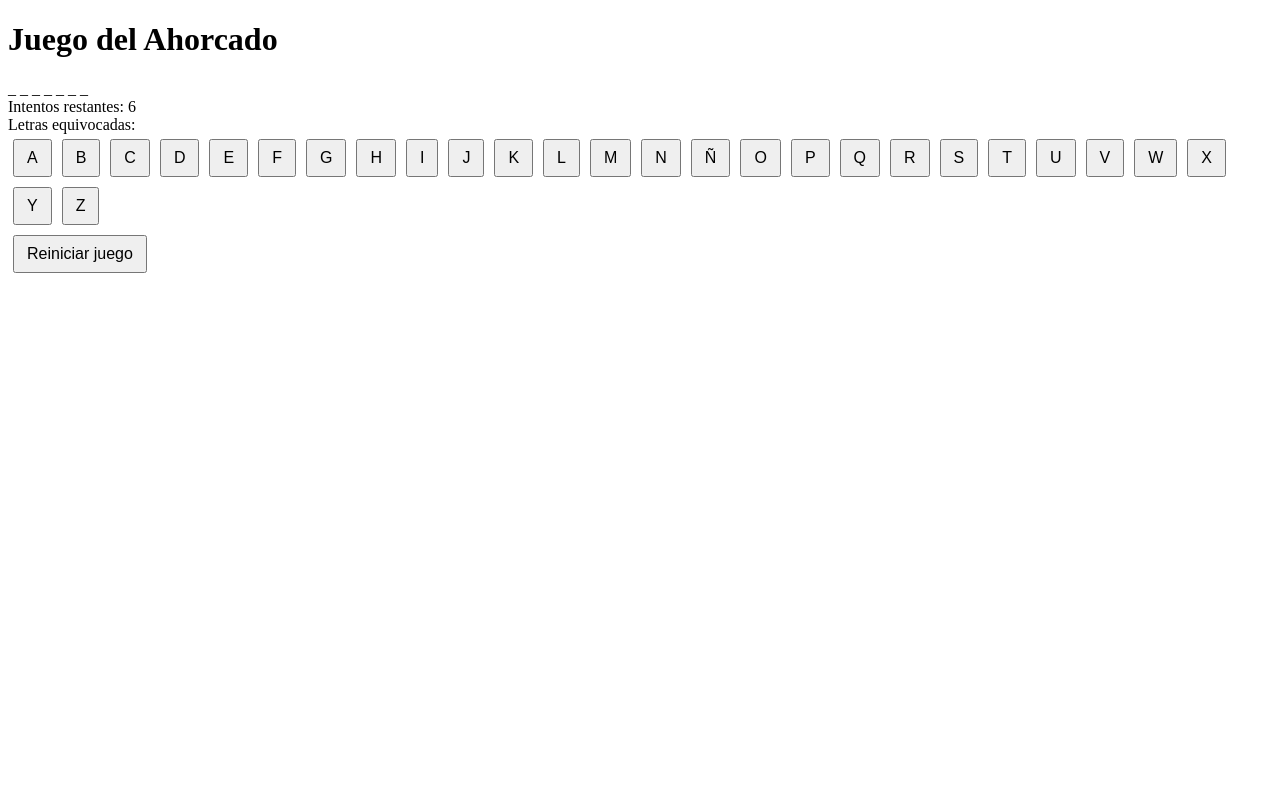
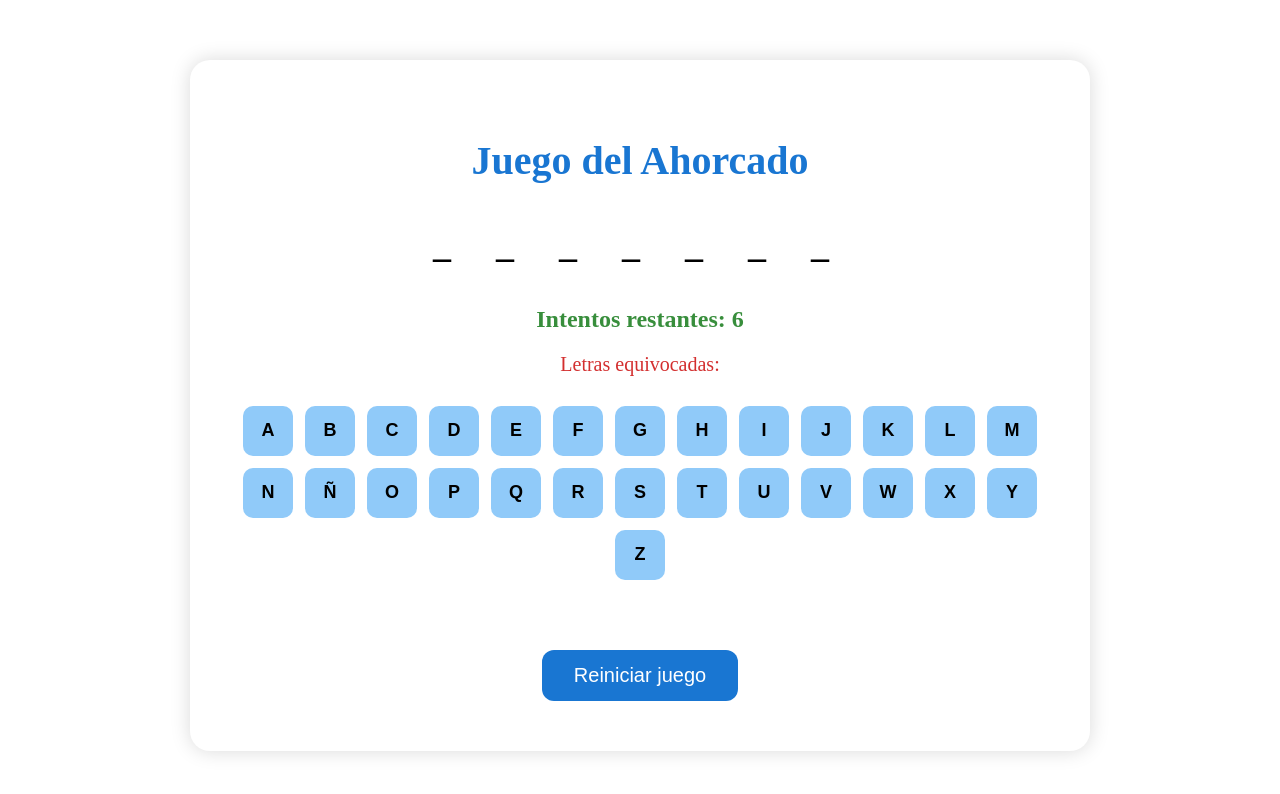
Before and after one commit to Lau230595/PW2-lab, an Angular app in the folder Lab09/hangman-game/: page / in a window 1280 px wide. Shown: the top 794 px of the page. Built offline with nearby package versions, Linux system fonts and the light colour scheme.

Commit message:
Cambiando la interfaz del HTML

```diff
--- a/Lab09/hangman-game/src/app/game/game.css
+++ b/Lab09/hangman-game/src/app/game/game.css
@@ -1,13 +1,98 @@
-button {
-  margin: 5px;
-  padding: 8px 12px;
-  font-size: 16px;
+body {
+  font-family: 'Segoe UI', Tahoma, Geneva, Verdana, sans-serif;
+  background: white;
+  margin: 0;
+  padding: 0;
+  color: #333;
 }
 
-h2 {
-  margin-bottom: 20px;
+.container {
+  max-width: 800px;
+  margin: 60px auto;
+  background-color: #ffffff;
+  padding: 50px;
+  border-radius: 20px;
+  box-shadow: 0 0 20px rgba(0,0,0,0.15);
+  text-align: center;
 }
 
-p {
+h1 {
+  font-size: 40px;
+  margin-bottom: 30px;
+  color: #1976d2;
+}
+
+.word-display {
+  font-size: 36px;
+  letter-spacing: 18px;
+  font-weight: bold;
+  margin: 40px 0;
+  color: #000;
+}
+
+.remaining {
+  font-size: 24px;
+  font-weight: bold;
+  margin-bottom: 20px;
+  color: #388e3c;
+}
+
+.wrong-letters {
+  font-size: 20px;
+  color: #d32f2f;
+  margin-bottom: 30px;
+}
+
+.letters-grid {
+  display: flex;
+  flex-wrap: wrap;
+  justify-content: center;
+  gap: 12px;
+  margin-top: 30px;
+}
+
+.letters-grid button {
+  width: 50px;
+  height: 50px;
   font-size: 18px;
+  font-weight: bold;
+  background-color: #90caf9;
+  border: none;
+  border-radius: 10px;
+  cursor: pointer;
+  transition: background-color 0.2s, transform 0.1s;
 }
+
+.letters-grid button:hover {
+  background-color: #64b5f6;
+  transform: scale(1.05);
+}
+
+.letters-grid button:disabled {
+  background-color: #cfd8dc;
+  color: #555;
+  cursor: not-allowed;
+}
+
+.win-message {
+  font-size: 28px;
+  font-weight: bold;
+  margin-top: 40px;
+  color: #4caf50;
+}
+
+button.restart {
+  margin-top: 30px;
+  padding: 14px 32px;
+  font-size: 20px;
+  background-color: #1976d2;
+  color: white;
+  border: none;
+  border-radius: 12px;
+  cursor: pointer;
+  transition: background-color 0.3s;
+}
+
+button.restart:hover {
+  background-color: #1565c0;
+}
```
